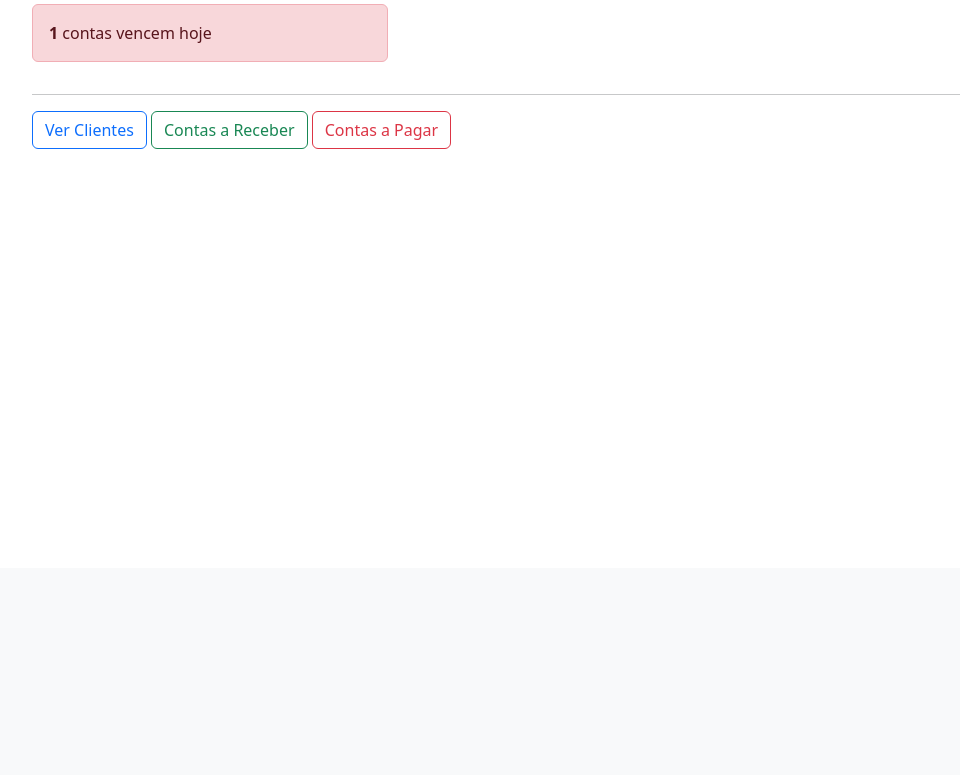
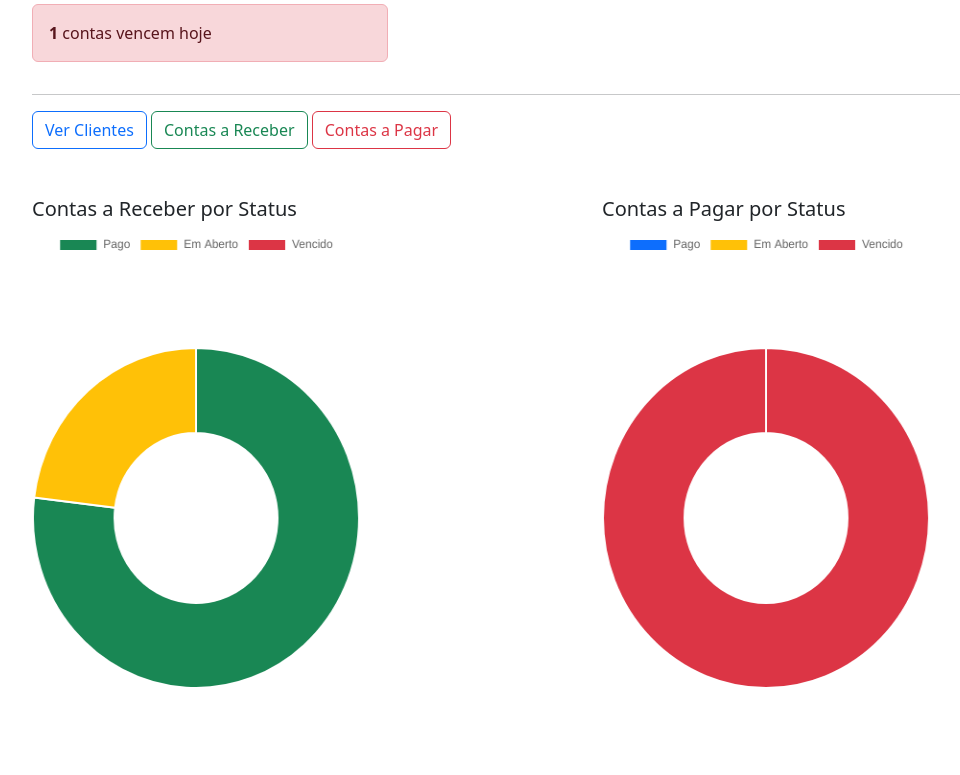
Before and after one commit to gilbertosvlucas/Tech-Global, a Django app: page / in a window 1280 px wide. Shown: the part 232-1007 px from the top of the page, without its empty margins (50-1010 px from the left). Before the commit the page ends 381 px from the top, so only its background shows below. Run offline with Django 5.2, Linux system fonts and the light colour scheme; a user stored in the database is signed in; data comes from the database, SQL or seed files in the repository; both versions use the stored data as it was after the commit.

Commit message:
adicionado grafico no dashboard contas a receber/apagar

```diff
--- a/Templates/dashboard.html
+++ b/Templates/dashboard.html
@@ -51,4 +51,58 @@
 <a href="{% url 'lista_clientes' %}" class="btn btn-outline-primary">Ver Clientes</a>
 <a href="{% url 'lista_contas_receber' %}" class="btn btn-outline-success">Contas a Receber</a>
 <a href="{% url 'lista_contas_pagar' %}" class="btn btn-outline-danger">Contas a Pagar</a>
+
+<!-- GRÁFICOS -->
+<div class="row mt-5">
+    <div class="col-md-6">
+        <h5>Contas a Receber por Status</h5>
+        <canvas id="graficoReceber" style="max-width: 60%; height: 300px;"></canvas>
+    </div>
+    <div class="col-md-6">
+        <h5>Contas a Pagar por Status</h5>
+        <canvas id="graficoPagar" style="max-width:60%; height: 300px;"></canvas>
+    </div>
+</div>
+
+<!-- DADOS DO GRÁFICO -->
+<script id="dados-graficos" type="application/json">
+    {{ dados_graficos|safe }}
+</script>
+
+<!-- Chart.js + Gráficos -->
+<script src="https://cdn.jsdelivr.net/npm/chart.js"></script>
+<script>
+    const dados = JSON.parse(document.getElementById('dados-graficos').textContent);
+
+    new Chart(document.getElementById('graficoReceber'), {
+        type: 'doughnut',
+        data: {
+            labels: ['Pago', 'Em Aberto', 'Vencido'],
+            datasets: [{
+                data: [
+                    dados.receber.pago,
+                    dados.receber.aberto,
+                    dados.receber.vencido
+                ],
+                backgroundColor: ['#198754', '#ffc107', '#dc3545']
+            }]
+        }
+    });
+
+    new Chart(document.getElementById('graficoPagar'), {
+        type: 'doughnut',
+        data: {
+            labels: ['Pago', 'Em Aberto', 'Vencido'],
+            datasets: [{
+                data: [
+                    dados.pagar.pago,
+                    dados.pagar.aberto,
+                    dados.pagar.vencido
+                ],
+                backgroundColor: ['#0d6efd', '#ffc107', '#dc3545']
+            }]
+        }
+    });
+</script>
+
 {% endblock %}
--- a/dashboard/views.py
+++ b/dashboard/views.py
@@ -4,6 +4,12 @@ from django.db.models import Sum
 from datetime import date
 from financeiro.models import ContaReceber, ContaPagar
 from clientes.models import Cliente
+from django.db.models import Sum, Q
+from datetime import date
+from financeiro.models import ContaReceber, ContaPagar
+from clientes.models import Cliente
+from django.utils.safestring import mark_safe
+import json
 
 @login_required
 def dashboard(request):
@@ -20,3 +26,49 @@ def dashboard(request):
         'clientes_ativos': clientes_ativos,
         'vencidas_hoje': vencidas_hoje
     })
+
+@login_required
+def dashboard(request):
+    total_receber = ContaReceber.objects.filter(pago=False).aggregate(total=Sum('valor'))['total'] or 0
+    total_pagar = ContaPagar.objects.filter(pago=False).aggregate(total=Sum('valor'))['total'] or 0
+    saldo = total_receber - total_pagar
+
+    clientes_ativos = Cliente.objects.count()
+    vencidas_hoje = ContaReceber.objects.filter(pago=False, data_vencimento=date.today()).count()
+
+    # Dados para o gráfico de contas a receber
+    pago_receber = ContaReceber.objects.filter(pago=True).aggregate(Sum('valor'))['valor__sum'] or 0
+    em_aberto_receber = ContaReceber.objects.filter(pago=False, data_vencimento__gte=date.today()).aggregate(Sum('valor'))['valor__sum'] or 0
+    vencido_receber = ContaReceber.objects.filter(pago=False, data_vencimento__lt=date.today()).aggregate(Sum('valor'))['valor__sum'] or 0
+
+    # Dados para o gráfico de contas a pagar
+    pago_pagar = ContaPagar.objects.filter(pago=True).aggregate(Sum('valor'))['valor__sum'] or 0
+    em_aberto_pagar = ContaPagar.objects.filter(pago=False, data_vencimento__gte=date.today()).aggregate(Sum('valor'))['valor__sum'] or 0
+    vencido_pagar = ContaPagar.objects.filter(pago=False, data_vencimento__lt=date.today()).aggregate(Sum('valor'))['valor__sum'] or 0
+
+    return render(request, 'dashboard.html', {
+        'total_receber': total_receber,
+        'total_pagar': total_pagar,
+        'saldo': saldo,
+        'clientes_ativos': clientes_ativos,
+        'vencidas_hoje': vencidas_hoje,
+        'pago_receber': pago_receber,
+        'em_aberto_receber': em_aberto_receber,
+        'vencido_receber': vencido_receber,
+        'pago_pagar': pago_pagar,
+        'em_aberto_pagar': em_aberto_pagar,
+        'vencido_pagar': vencido_pagar,
+
+        'dados_graficos': mark_safe(json.dumps({
+    'receber': {
+        'pago': float(pago_receber or 0),
+        'aberto': float(em_aberto_receber or 0),
+        'vencido': float(vencido_receber or 0),
+    },
+    'pagar': {
+        'pago': float(pago_pagar or 0),
+        'aberto': float(em_aberto_pagar or 0),
+        'vencido': float(vencido_pagar or 0),
+    }
+}))
+    })
```
Also changed, not shown: db.sqlite3.
